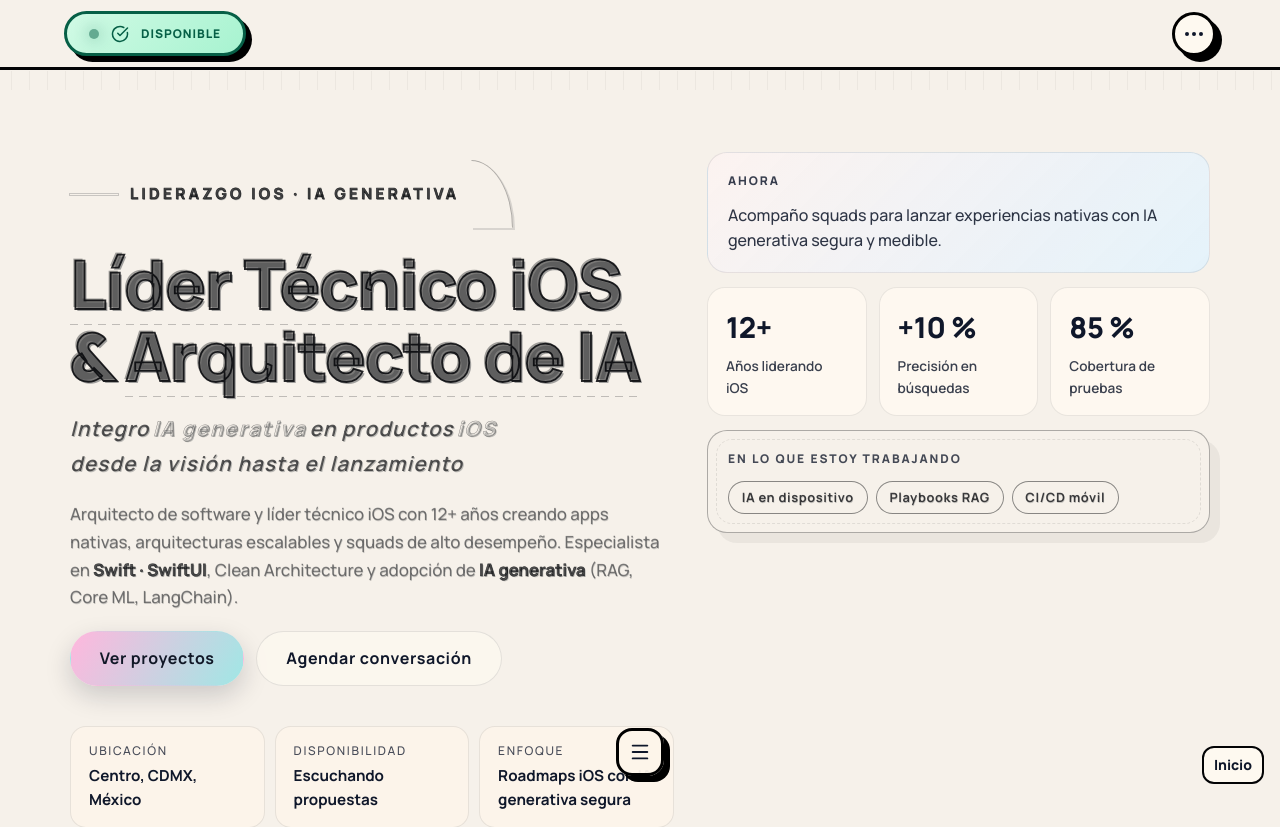
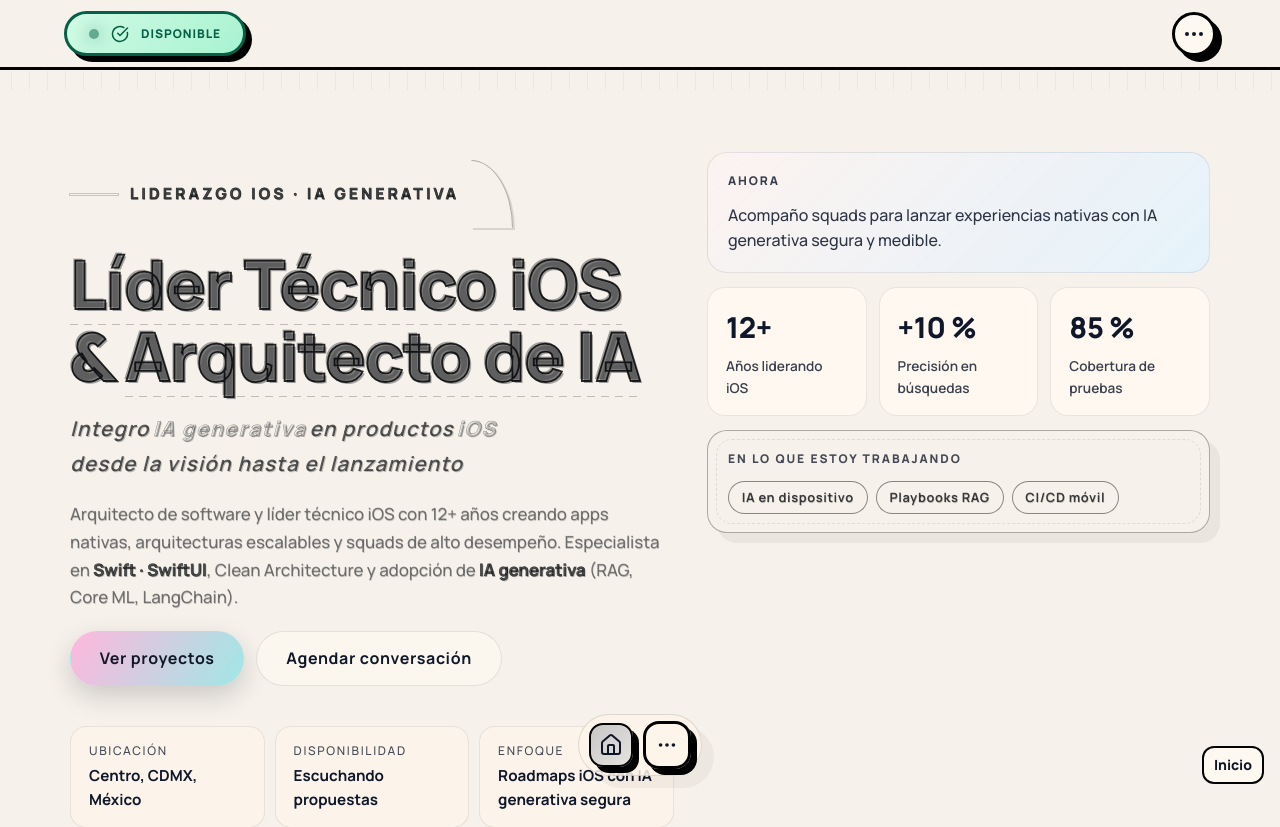
Before and after one commit to Ccontacto/PortalioPresentacion2025, a React (Vite) app: page / in a window 1280 px wide. Shown: the top 827 px of the page. Built offline with nearby package versions, Linux system fonts and the light colour scheme; a web font is replaced by a local one.

Commit message:
no message

```diff
--- a/src/components/Dock.tsx
+++ b/src/components/Dock.tsx
@@ -1,5 +1,5 @@
 import { AnimatePresence, motion } from 'framer-motion';
-import { Home, Briefcase, Code, Rocket, Mail, Menu, X } from 'lucide-react';
+import { Briefcase, Code, Ellipsis, Home, Mail, Rocket } from 'lucide-react';
 import { useCallback, useEffect, useRef, useState, type JSX, type KeyboardEvent as ReactKeyboardEvent } from 'react';
 
 import { useLanguage } from '../contexts/LanguageContext';
@@ -21,6 +21,8 @@ export default function Dock() {
   const buttonRefs = useRef<Array<HTMLButtonElement | null>>([]);
   const [isDockVisible, setIsDockVisible] = useState(true);
   const [isExpanded, setIsExpanded] = useState(false);
+  const toggleRef = useRef<HTMLButtonElement | null>(null);
+  const navRef = useRef<HTMLElement | null>(null);
   const scrollTimeoutRef = useRef<number | null>(null);
 
   buttonRefs.current.length = data.nav.length;
@@ -71,6 +73,7 @@ export default function Dock() {
         if (!prev) return prev;
         return false;
       });
+      setIsExpanded(false);
 
       if (scrollTimeoutRef.current) {
         window.clearTimeout(scrollTimeoutRef.current);
@@ -100,9 +103,26 @@ export default function Dock() {
       }
     };
 
+    const handlePointerDown = (event: PointerEvent) => {
+      const target = event.target as Node | null;
+      if (!target) {
+        setIsExpanded(false);
+        return;
+      }
+      if (toggleRef.current?.contains(target)) {
+        return;
+      }
+      if (navRef.current?.contains(target)) {
+        return;
+      }
+      setIsExpanded(false);
+    };
+
     window.addEventListener('keydown', handleEscape);
+    window.addEventListener('pointerdown', handlePointerDown, { capture: true });
     return () => {
       window.removeEventListener('keydown', handleEscape);
+      window.removeEventListener('pointerdown', handlePointerDown, { capture: true });
     };
   }, [isExpanded]);
 
@@ -115,12 +135,19 @@ export default function Dock() {
     setIsExpanded(false);
   };
 
+  const navItems = data.nav ?? [];
+  const activeNav = navItems.find(item => item.id === activePage) ?? navItems[0];
+  const orderedNavItems = activeNav
+    ? [activeNav, ...navItems.filter(item => item.id !== activeNav.id)]
+    : navItems;
+  const currentIcon = activeNav ? icons[activeNav.id] ?? <Home size={24} aria-hidden="true" /> : <Home size={24} aria-hidden="true" />;
   const toggleLabel = isExpanded ? 'Cerrar navegación flotante' : 'Abrir navegación flotante';
 
   return (
     <div className="dock-container">
       <motion.div
         className="dock-shell"
+        layout
         initial={shouldReduceMotion ? undefined : { y: 120, opacity: 0 }}
         animate={
           shouldReduceMotion
@@ -142,28 +169,69 @@ export default function Dock() {
         }
         style={{ pointerEvents: isDockVisible ? 'auto' : 'none' }}
       >
+        <AnimatePresence initial={false} mode="wait">
+          {!isExpanded && (
+            <motion.div
+              key="dock-collapsed"
+              className="dock-collapsed"
+              initial={shouldReduceMotion ? undefined : { opacity: 0, scale: 0.8, y: 12 }}
+              animate={shouldReduceMotion ? undefined : { opacity: 1, scale: 1, y: 0 }}
+              exit={shouldReduceMotion ? undefined : { opacity: 0, scale: 0.65, y: -8 }}
+              transition={
+                shouldReduceMotion
+                  ? undefined
+                  : {
+                      type: 'spring',
+                      stiffness: 320,
+                      damping: 28
+                    }
+              }
+            >
+              <button
+                type="button"
+                className="dock-current"
+                aria-label={activeNav ? `Ir a ${activeNav.label}` : 'Ir a inicio'}
+                title={activeNav?.label ?? 'Inicio'}
+              onClick={() => {
+                if (activeNav) {
+                  handleNavigate(activeNav.id);
+                } else {
+                  handleNavigate('home');
+                }
+                }}
+              >
+                {currentIcon}
+              </button>
               <button
                 type="button"
                 className={`dock-toggle ${isExpanded ? 'is-active' : ''}`}
+                ref={toggleRef}
                 aria-label={toggleLabel}
                 aria-pressed={isExpanded}
                 aria-expanded={isExpanded}
                 onClick={handleToggle}
               >
-          {isExpanded ? <X size={22} aria-hidden="true" /> : <Menu size={22} aria-hidden="true" />}
+                <Ellipsis size={22} aria-hidden="true" />
               </button>
+            </motion.div>
+          )}
+        </AnimatePresence>
 
         <AnimatePresence>
           {isExpanded && (
             <motion.nav
               key="dock-nav"
+              ref={node => {
+                navRef.current = node;
+              }}
               className="dock"
+              layout
               role="navigation"
               aria-label="Navegación principal del portfolio"
               onKeyDown={handleKeyNavigation}
-              initial={shouldReduceMotion ? undefined : { opacity: 0, y: 24, scale: 0.94 }}
+              initial={shouldReduceMotion ? undefined : { opacity: 0, y: 24, scale: 0.85 }}
               animate={shouldReduceMotion ? undefined : { opacity: 1, y: 0, scale: 1 }}
-              exit={shouldReduceMotion ? undefined : { opacity: 0, y: 16, scale: 0.9 }}
+              exit={shouldReduceMotion ? undefined : { opacity: 0, y: 18, scale: 0.7 }}
               transition={
                 shouldReduceMotion
                   ? undefined
@@ -174,7 +242,7 @@ export default function Dock() {
                     }
               }
             >
-              {data.nav.map((item, index) => (
+              {orderedNavItems.map((item, index) => (
                 <button
                   key={item.id}
                   className={`dock-item ${activePage === item.id ? 'active' : ''}`}
--- a/src/index.css
+++ b/src/index.css
@@ -1840,8 +1840,38 @@ html[data-theme='dark'] .contact-highlight:hover {
   pointer-events: auto;
   display: inline-flex;
   align-items: center;
-  gap: 12px;
-  background: transparent;
+  gap: 10px;
+  padding: 6px 10px;
+  border-radius: 999px;
+  background: color-mix(in srgb, var(--surface-panel) 85%, transparent);
+  border: 1px solid color-mix(in srgb, var(--color-ink) 12%, transparent);
+  box-shadow: 12px 12px 0 color-mix(in srgb, var(--color-ink) 4%, transparent);
+}
+
+.dock-current {
+  width: 44px;
+  height: 44px;
+  border-radius: 14px;
+  border: 2px solid var(--border-strong);
+  background: linear-gradient(135deg, color-mix(in srgb, var(--sketch-ink) 22%, rgba(255, 255, 255, 0.8)), color-mix(in srgb, var(--sketch-graphite) 18%, rgba(255, 255, 255, 0.6)));
+  color: color-mix(in srgb, var(--text-strong) 90%, var(--sketch-ink));
+  display: inline-flex;
+  align-items: center;
+  justify-content: center;
+  box-shadow: 6px 6px 0 var(--shadow-strong);
+  cursor: pointer;
+  transition: transform 160ms ease, box-shadow 160ms ease, background 160ms ease;
+}
+
+.dock-current:hover {
+  transform: translate(-2px, -2px);
+  box-shadow: 8px 8px 0 var(--shadow-strong-hover);
+}
+
+.dock-collapsed {
+  display: inline-flex;
+  align-items: center;
+  gap: 10px;
 }
 
 .dock-toggle {
@@ -1881,6 +1911,34 @@ html[data-theme='konami'] .dock-toggle {
   box-shadow:
     0 0 0 2px rgba(0, 255, 156, 0.32),
     6px 6px 0 rgba(0, 255, 156, 0.35);
+}
+
+html[data-theme='dark'] .dock-shell {
+  background: rgba(15, 23, 42, 0.85);
+  border-color: rgba(248, 250, 252, 0.18);
+  box-shadow:
+    0 0 0 2px rgba(248, 250, 252, 0.08),
+    12px 12px 0 rgba(15, 23, 42, 0.45);
+}
+
+html[data-theme='konami'] .dock-shell {
+  background: rgba(6, 10, 24, 0.92);
+  border-color: rgba(113, 255, 178, 0.55);
+  box-shadow:
+    0 0 0 2px rgba(0, 255, 156, 0.35),
+    12px 12px 0 rgba(0, 255, 156, 0.35);
+}
+
+html[data-theme='dark'] .dock-current {
+  background: linear-gradient(135deg, rgba(165, 228, 220, 0.35), rgba(218, 183, 255, 0.32));
+  border-color: rgba(248, 250, 252, 0.28);
+  color: #f8fafc;
+}
+
+html[data-theme='konami'] .dock-current {
+  background: linear-gradient(135deg, rgba(0, 198, 255, 0.35), rgba(255, 0, 229, 0.32));
+  border-color: rgba(113, 255, 178, 0.65);
+  color: #71ffb2;
 }
 
 .dock {
```
Lines whose indentation alone changed are shown as unchanged.
